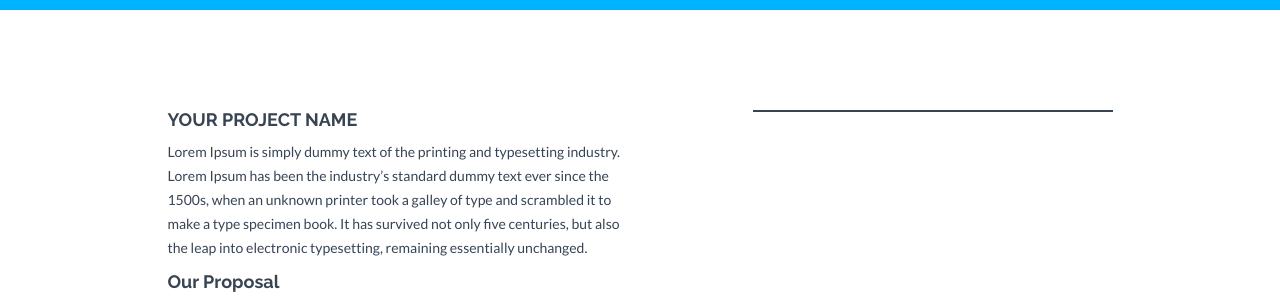
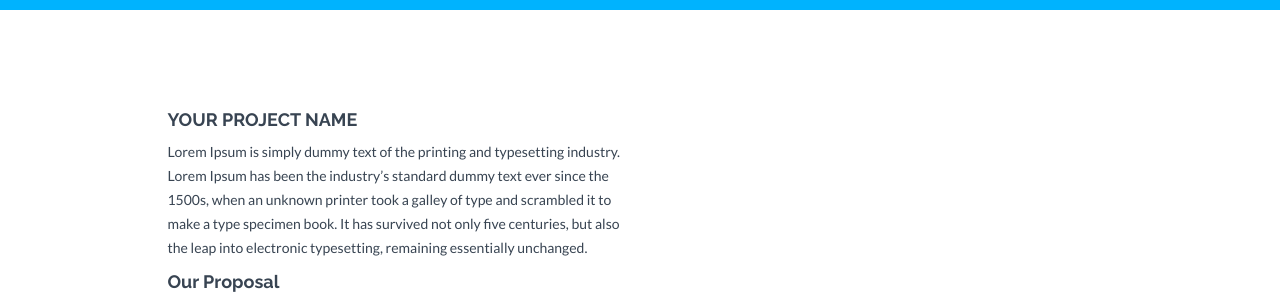
Before and after one commit to hy1392/hy1392.github.com, a Jekyll site: the page built from _posts/project/2014-04-25-your-project-name.markdown, in a window 1280 px wide. Shown: the part 256-556 px from the top of the page. Built offline with Jekyll 4.4.1, drawn with Linux system fonts in a browser that asks for light colours.

Commit message:
Update project.html

```diff
--- a/_layouts/project.html
+++ b/_layouts/project.html
@@ -14,8 +14,7 @@ layout: default
 
         </div>
         <div class="col-lg-4 col-lg-offset-1">
-            <div class="spacing"></div>
-            <div class="hline"></div>
+
 
         </div>
     </div><! --/row -->
```
